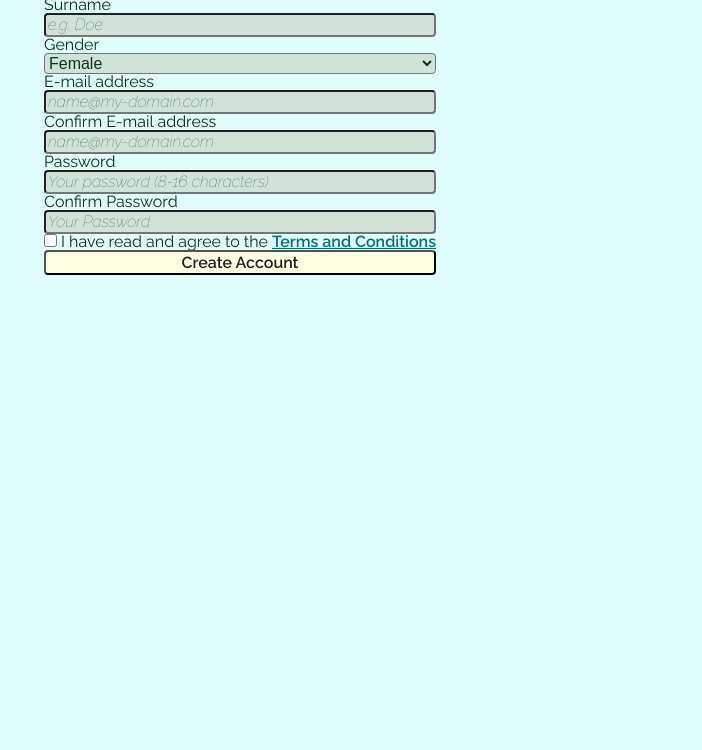
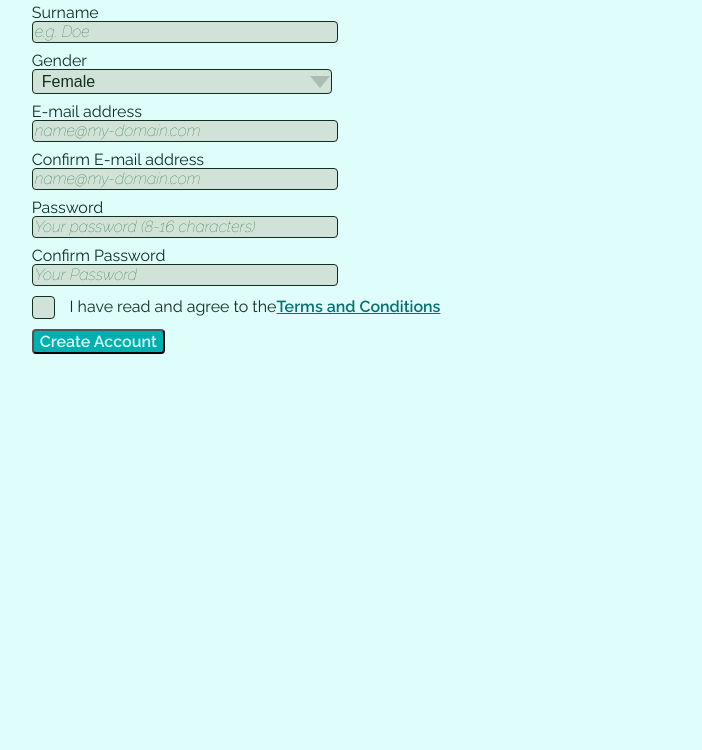
Before and after one commit to elinfelicia/form-intro, a plain HTML site: page index.html in a window 1280 px wide. Shown: the part 245-995 px from the top of the page, without its empty margins (172-874 px from the left). Drawn offline with Linux system fonts and the light colour scheme.

Commit message:
additional styling

```diff
--- a/index.html
+++ b/index.html
@@ -17,43 +17,50 @@
             <h1 class="title">Create an account</h1>
             <p class="info">Lorem Ipsum bla bla</p>
             <form action="">
+                <div class="form__info">
                     <label for="fname">First Name</label>
                     <input type="text" id="fname" placeholder="e.g. Jane" required>
+                </div>
+                <div class="form__info">
                     <label for="sname">Surname</label>
                     <input type="text" id="sname" placeholder="e.g. Doe" required>
+                </div>
+                <div class="form__info">
                     <label for="gender">Gender</label>
+                    <div class="custom-select">
                         <select name="gender" id="gender">
-                    <option value="female">Female</option>
-                    <option value="male">Male</option>
-                    <option value="other">Other</option>
+                        <option value="female" class="select__item">Female</option>
+                        <option value="male" class="select__item">Male</option>
+                        <option value="other" class="select__item">Other</option>
                         </select>
+                        <span class="custom-arrow"></span>
+                    </div>
+                </div>
+                <div class="form__info">
                     <label for="email">E-mail address</label>
                     <input type="email" id="email" placeholder="name@my-domain.com" required>
+                </div>
+                <div class="form__info">
                     <label for="c-email">Confirm E-mail address</label>
                     <input type="email" id="c-email" placeholder="name@my-domain.com" required>
+                </div>
+                <div class="form__info">
                     <label for="password">Password</label>
                     <input type="password" id="password" placeholder="Your password (8-16 characters)" minlength="8" maxlength="16" required>
+                </div>
+                <div class="form__info">
                     <label for="c-password">Confirm Password</label>
                     <input type="password" id="c-password" placeholder="Your Password" minlength="8" maxlength="16" recuired>
-                <div>
-                    <input type="checkbox" id="terms" name="terms" value="agree" required>
-                    <label for="terms">I have read and agree to the <a href="#" class="terms">Terms and Conditions</a></label>
                 </div>
+                <label for="checkbox" class="checkbox-label">
+                    <input type="checkbox" class="checkbox__input" id="checkbox" name="terms-accepted" value="agree" required>
+                    <span class="checkbox-custom"></span>
+                    I have read and agree to the <a href="#" class="terms"> Terms and Conditions</a>
+                </label>
                 <button type="submit" class="form__btn">Create Account</button>
             </form>
         </div>
         <img src="images/plant.png" alt="monstera illustration" class="plant-img">
-
-        <!--
-        <div class="sign-in">
-            <p class="sign-in__text">Already have an account?</p>
-            <button class="sign-in__btn">Sign in</button>
-        </div>
-        -->
     </main>
-    <footer>
-
-    </footer>
-
 </body>
 </html>
--- a/styles/index.css
+++ b/styles/index.css
@@ -22,7 +22,6 @@ body {
     display: flex;
     flex-direction: column;
     width: 75%;
-    height: ;
     margin-left: auto;
     margin-right: auto;
     font-family: 'Raleway', sans-serif;
@@ -46,6 +45,7 @@ main {
     font-weight: 100;
 }
 .container {
+    position: relative;
     display: flex;
     flex-direction: column;
     justify-content: space-evenly;
@@ -59,7 +59,14 @@ main {
 form {
     display: flex;
     flex-direction: column;
-    min-height: 100vw;
+    align-items: flex-start;
+    gap: 10px;
+
+}
+.form__info {
+    display: flex;
+    flex-direction: column;
+
 }
 label {
     color: #122e1e;
@@ -68,15 +75,51 @@ input, select {
     background-color: #d1e3d9;
     color: #122e1e;
     border-radius: 4px;
-
+    width: 300px;
+    border: 1px solid #122e1e;
 }
-input:focus, select:focus {
+input:focus {
     background-color: #dfebe4;
     color: #122e1e;
     box-shadow: 0px 0px 20px #122e1e;
+}
+input:hover, select:hover {
+    background-color: #dfebe4;
+}
+select {
+    padding: 2px 5px;
+}
+.custom-select {
+    position: relative;
+}
+.custom-arrow {
+    position: absolute;
+    top: 0;
+    right: 0;
+    display: block;
+    background-color: #d1e3d9;
+    height: 20px;
+    width: 20px;
+    border-radius: 4px;
+    transform: translate(-2px, 2px);
+    pointer-events: none;
+}
+.custom-arrow::before {
+    content: "";
+    position: absolute;
+    height: 0;
+    width: 0;
 
 }
-
+.custom-arrow::before {
+    border-left: 10px solid transparent;
+    border-right: 10px solid transparent;
+    border-top: 12px solid #acbdb3;
+    transform: translateY(5px);
+}
+.custom-arrow:hover {
+    background-color: #dfebe4;
+}
 ::placeholder {
     font-family: 'Raleway', sans-serif;
     font-weight: 100;
@@ -87,14 +130,45 @@ input:focus, select:focus {
     color: #047171ff;
     font-weight: 600;
 }
+.checkbox__input {
+    width: 20px;
+    opacity: 0;
 
+}
+.checkbox-label {
+    display: inline-flex;
+    justify-content: flex-start;
+    align-items: center;
+    cursor: pointer;
+    transform: translateX(-20px);
+}
+.checkbox-custom {
+    display: flex;
+    justify-content: center;
+    align-items: center;
+    flex-shrink: 0;
+    width: 1.3em;
+    height: 1.3em;
+    border: 1px solid #122e1e;
+    border-radius: 4px;
+    margin-right: 15px;
+    background-color: #d1e3d9;
+}
+.checkbox-custom::after {
+    content: '\2714';
+    color: #d1e3d9;
+}
+.checkbox__input:checked + .checkbox-custom {
+   background-color: #047171ff;
+}
 button {
     font-family: 'Raleway', sans-serif;
     font-weight: 600;
+    color: #DEFDFBff;
     border-radius: 4px;
-    background-color: #fefee3;
+    background-color: #00B0B0ff;
 }
 button:hover {
-    background-color: #4c956c;
+    background-color: #047171ff;
     box-shadow: 0px 0px 20px #122e1e;
 }
```
Lines whose indentation alone changed are shown as unchanged.
